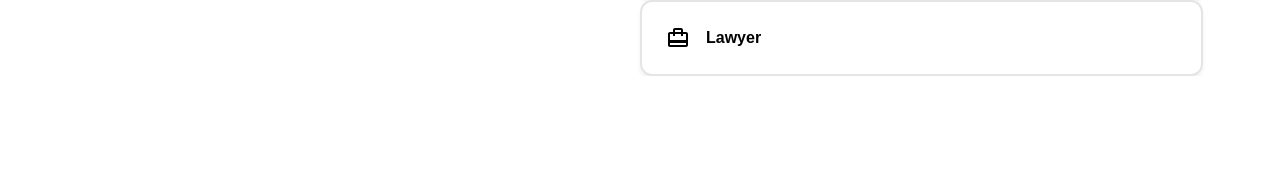
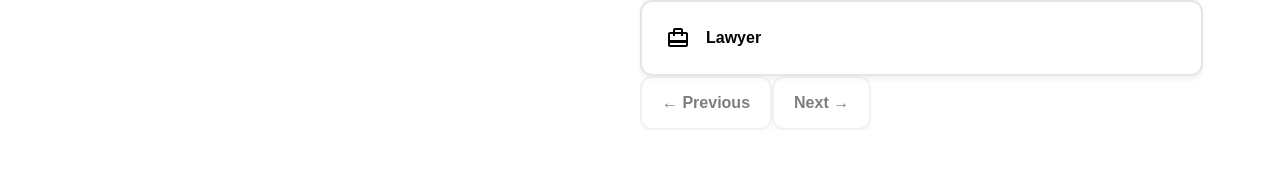
Before and after one commit to AbrahamL46/BroncoHacks, a Next.js app: page /register in a window 1280 px wide. Shown: the part 295-464 px from the top of the page. Built offline with nearby package versions, Linux system fonts and the light colour scheme.

Commit message:
feat: add nonfunctional pagination buttons

```diff
--- a/app/register/page.js
+++ b/app/register/page.js
@@ -31,6 +31,7 @@ function page() {
   const updateResponses = useCallback((response) => {
     setResponses({ ...responses, ...response });
   }, []);
+  console.log(responses[questions[view - 1].question] == undefined);
   return (
     <main>
       <div className={styles.sidebar}>
@@ -71,7 +72,22 @@ function page() {
                   </button>
                 ))}
               </div>
-              {/* <button>{questions[view].responses}</button> */}
+              <div>
+                {/* todo: make these buttons trigger pagination */}
+                <button
+                  className={`${styles.pagination_button} ${styles.pagination_button_disabled}`}
+                >
+                  ← Previous
+                </button>
+                <button
+                  className={`${styles.pagination_button} ${
+                    responses[questions[view - 1].question] == null &&
+                    styles.pagination_button_disabled
+                  }`}
+                >
+                  Next →
+                </button>
+              </div>
             </div>
           )}
           {/* if view === x render email + password inputs */}
--- a/app/styles/Register.module.css
+++ b/app/styles/Register.module.css
@@ -52,3 +52,22 @@
   flex-shrink: 0;
   aspect-ratio: 1/1;
 }
+
+.pagination_button {
+  border-radius: 0.75rem;
+  border: 2px solid #e7e5e4;
+  background: #fff;
+  box-shadow: 0px 4px 4px 0px rgba(0, 0, 0, 0.05);
+  display: inline-flex;
+  padding: 1rem 1.25rem;
+  align-items: center;
+  gap: 1rem;
+  cursor: pointer;
+  font-weight: 600;
+  font-size: 1rem;
+}
+
+.pagination_button_disabled {
+  opacity: 0.5;
+  cursor: not-allowed;
+}
```
